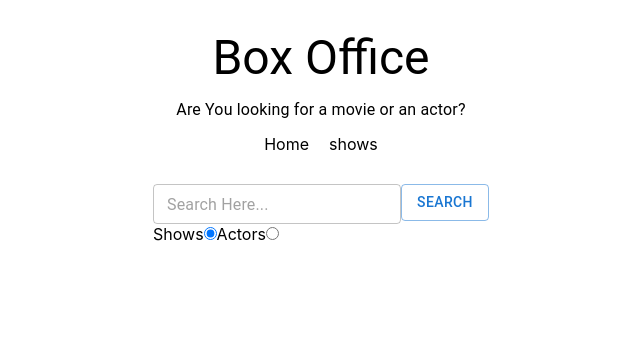
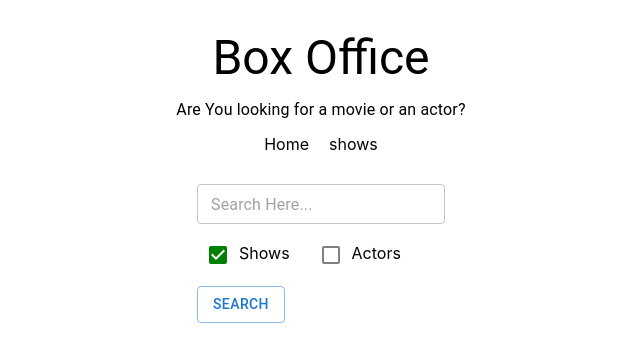
Before and after one commit to Gurjantrandahwa/movies_search_app, a React (Create React App) app: page / in a window 1280 px wide. Shown: the top 362 px of the page, without its empty margins (319-959 px from the left). Built offline with nearby package versions, Linux system fonts and the light colour scheme; the HTML template or start-up script is replaced by a standard one.

Commit message:
movies app

```diff
--- a/src/Pages/Home/Home.js
+++ b/src/Pages/Home/Home.js
@@ -1,7 +1,9 @@
 import React, {useState} from "react";
 import "./home.scss";
-import {Button, TextField, Typography} from "@mui/material";
-import {apiGet} from "../../componets/config";
+import {Button, Checkbox, TextField} from "@mui/material";
+import {apiGet} from "../../componets/Helpers/config";
+import ShowGrid from "../../componets/Show/ShowGrid";
+import ActorGrid from "../../componets/Actor/ActorGrid";
 
 export default function Home() {
     const [input, setInput] = useState('')
@@ -13,7 +15,7 @@ export default function Home() {
         setInput(e.target.value)
     }
     const onSearch = () => {
-        apiGet(`/search/shows?q=${input}`)
+        apiGet(`/search/${options}?q=${input}`)
             .then(result => setResults(result))
     }
     const onkeydown = (e) => {
@@ -32,13 +34,13 @@ export default function Home() {
             </div>
         }
         if (results && results.length > 0) {
-            return <div>
-                {results.map((value) => {
-                    return <div key={value.show.id}>
-                        <Typography>{value.show.name}</Typography>
-                    </div>
-                })}
-            </div>
+            return results[0].show ?
+                (
+                    <ShowGrid/>
+                ):(
+                    <ActorGrid/>
+                )
+
         }
         return null;
     }
@@ -52,7 +54,41 @@ export default function Home() {
                 onChange={onChange}
                 size={"small"}
             />
+            <div className={"radios"}>
+                <label htmlFor={"shows-search"}>
 
+                    <Checkbox
+                        sx={{
+                            color: "grey",
+                            '&.Mui-checked': {
+                                color: "green",
+                            },
+                        }}
+                        id={"shows-search"}
+                        type={"radio"}
+                        checked={isShowSearch}
+                        onChange={onRadioChange}
+                        value={"shows"}/>
+                    Shows
+                </label>
+
+                <label htmlFor={"actors-search"}>
+
+                    <Checkbox
+                        sx={{
+                            color: "grey",
+                            '&.Mui-checked': {
+                                color: "green",
+                            },
+                        }}
+                        id={"actors-search"}
+                        type={"radio"}
+                        value={"people"}
+                        checked={!isShowSearch}
+                        onChange={onRadioChange}/>
+                    Actors
+                </label>
+            </div>
             <Button
                 size={"medium"}
                 variant={"outlined"}
@@ -60,30 +96,8 @@ export default function Home() {
                 onChange={onRadioChange}>
                 Search
             </Button>
-            <div>
-                <label htmlFor={"shows-search"}>
-                    Shows
-                    <input
-                        id={"shows-search"}
-                        type={"radio"}
-                        checked={isShowSearch}
-                        onChange={onRadioChange}
-                        value={"shows"}/>
 
-                </label>
-
-                <label htmlFor={"actors-search"}>
-                    Actors
-                    <input
-                        id={"actors-search"}
-                        type={"radio"}
-                        value={"people"}
-                        checked={!isShowSearch}
-                        onChange={onRadioChange}/>
-                </label>
-            </div>
         </div>
-
 
         {displayResults()}
     </div>
--- a/src/Pages/Home/home.scss
+++ b/src/Pages/Home/home.scss
@@ -1,4 +1,4 @@
-.home{
+.home {
 
   display: flex;
   justify-content: center;
@@ -7,5 +7,15 @@
   flex-direction: column;
   align-items: center;
 
+  .radios {
+    display: flex;
+    align-items: center;
+    gap: 20px;
+    margin: 10px 0;
 
+    input {
+      margin-left: 10px;
+      align-items: center;
     }
+  }
+}
--- /dev/null
+++ b/src/componets/Actor/ActorGrid.js
@@ -0,0 +1,7 @@
+import React from "react";
+
+export default function ActorGrid() {
+    return<div>
+        Actor Grid
+    </div>
+}
--- a/src/componets/config.js
+++ b/src/componets/Helpers/config.js
@@ -2,6 +2,7 @@ const API_BASE_URL = "https://api.tvmaze.com";
 
 export  async function apiGet(queryString) {
     const res = await fetch(`${API_BASE_URL}${queryString}`)
-        .then(res => res.json())
+        .then(res => res.json());
+
     return res
 }
--- /dev/null
+++ b/src/componets/Show/ShowGrid.js
@@ -0,0 +1,7 @@
+import React from "react";
+
+export default function ShowGrid() {
+    return<div>
+        Show grid
+    </div>
+}
```
Also changed, not shown: src/componets/Actor/ActorCard.js (added, +7 -0 lines), src/componets/Show/ShowCard.js (added, +7 -0 lines). Lines whose indentation alone changed are shown as unchanged.
